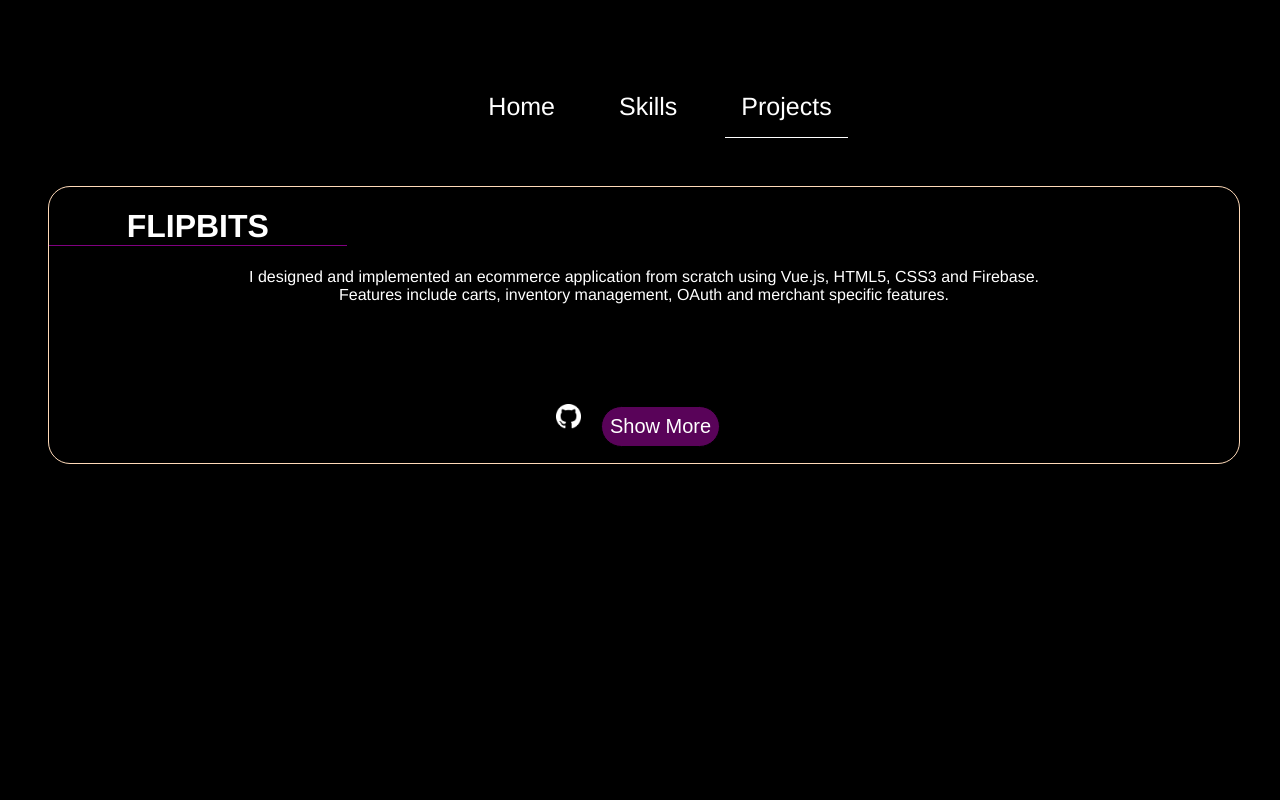
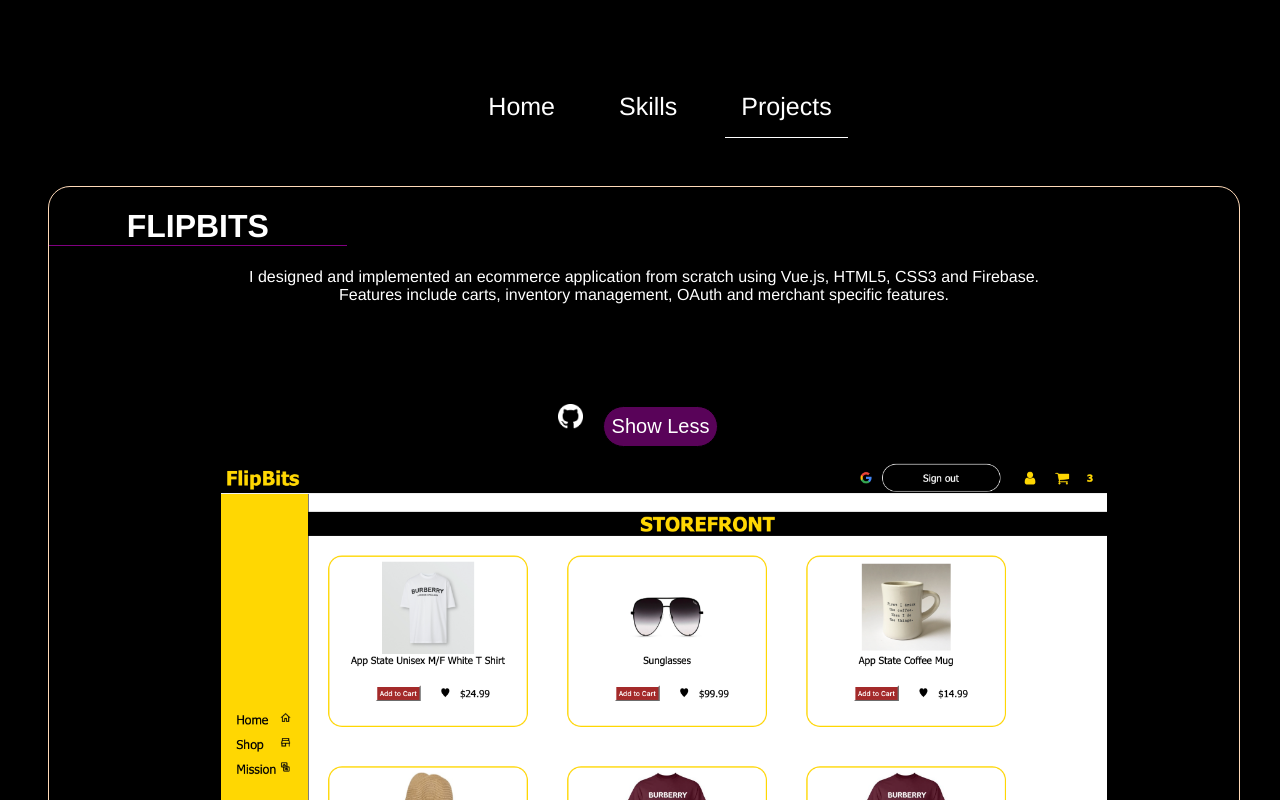
Before and after one commit to Nischinth-bot/portfolio, a Vue app: page / in a window 1280 px wide. Both pictures are taken after a click on the item "Projects". Shown: the top 800 px of the page. Built offline with nearby package versions, Linux system fonts and the light colour scheme.

Commit message:
Modified package.json for Amplify bug

```diff
--- a/cypress.json
+++ /dev/null
@@ -1,3 +0,0 @@
-{
-  "pluginsFile": "tests/e2e/plugins/index.js"
-}
--- a/package.json
+++ b/package.json
@@ -5,8 +5,6 @@
   "scripts": {
     "serve": "vue-cli-service serve",
     "build": "vue-cli-service build",
-    "test:unit": "vue-cli-service test:unit",
-    "test:e2e": "vue-cli-service test:e2e",
     "lint": "vue-cli-service lint"
   },
   "dependencies": {
@@ -15,9 +13,7 @@
   },
   "devDependencies": {
     "@vue/cli-plugin-babel": "~4.5.0",
-    "@vue/cli-plugin-e2e-cypress": "~4.5.0",
     "@vue/cli-plugin-eslint": "~4.5.0",
-    "@vue/cli-plugin-unit-jest": "~4.5.0",
     "@vue/cli-service": "~4.5.0",
     "@vue/compiler-sfc": "^3.0.0",
     "@vue/eslint-config-prettier": "^6.0.0",
--- a/src/components/ProjectsBody.vue
+++ b/src/components/ProjectsBody.vue
@@ -33,7 +33,7 @@
 export default {
   data() {
     return {
-      showMore: false,
+      showMore: true,
     };
   },
 };
```
